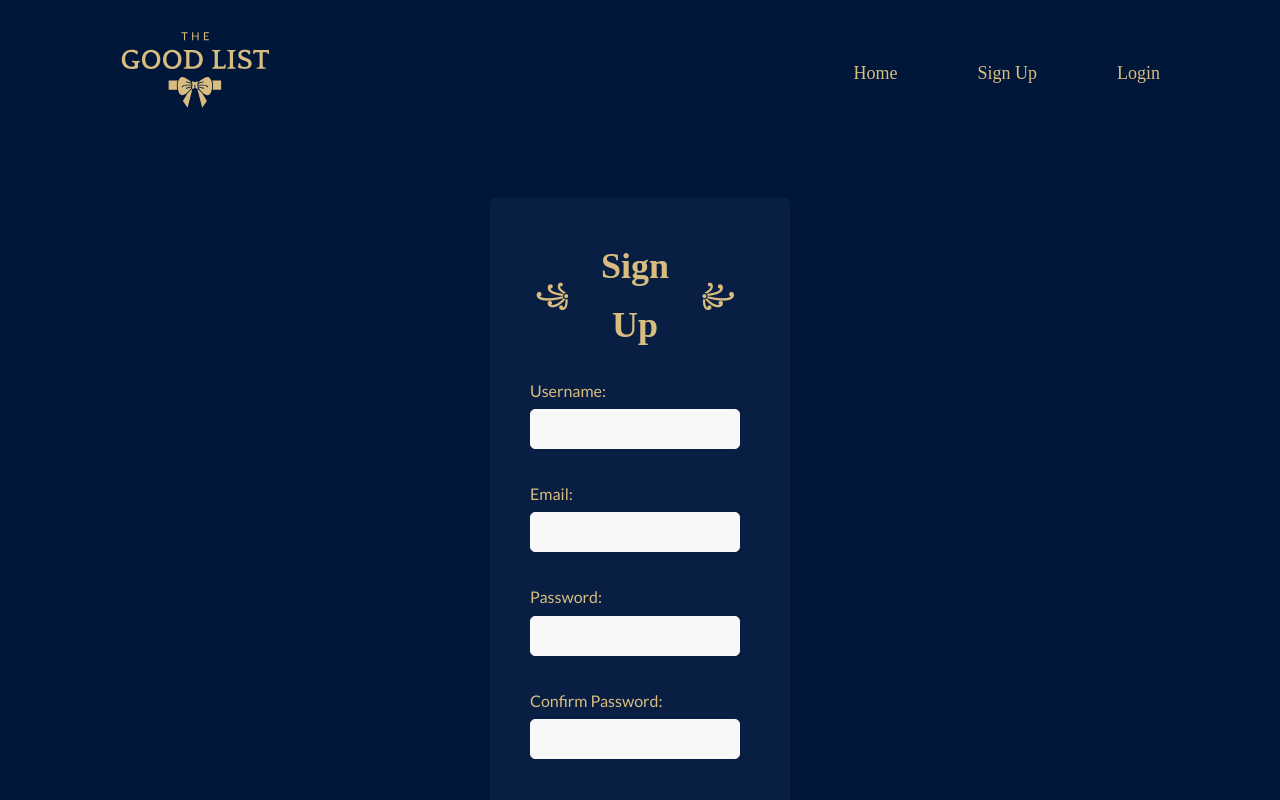
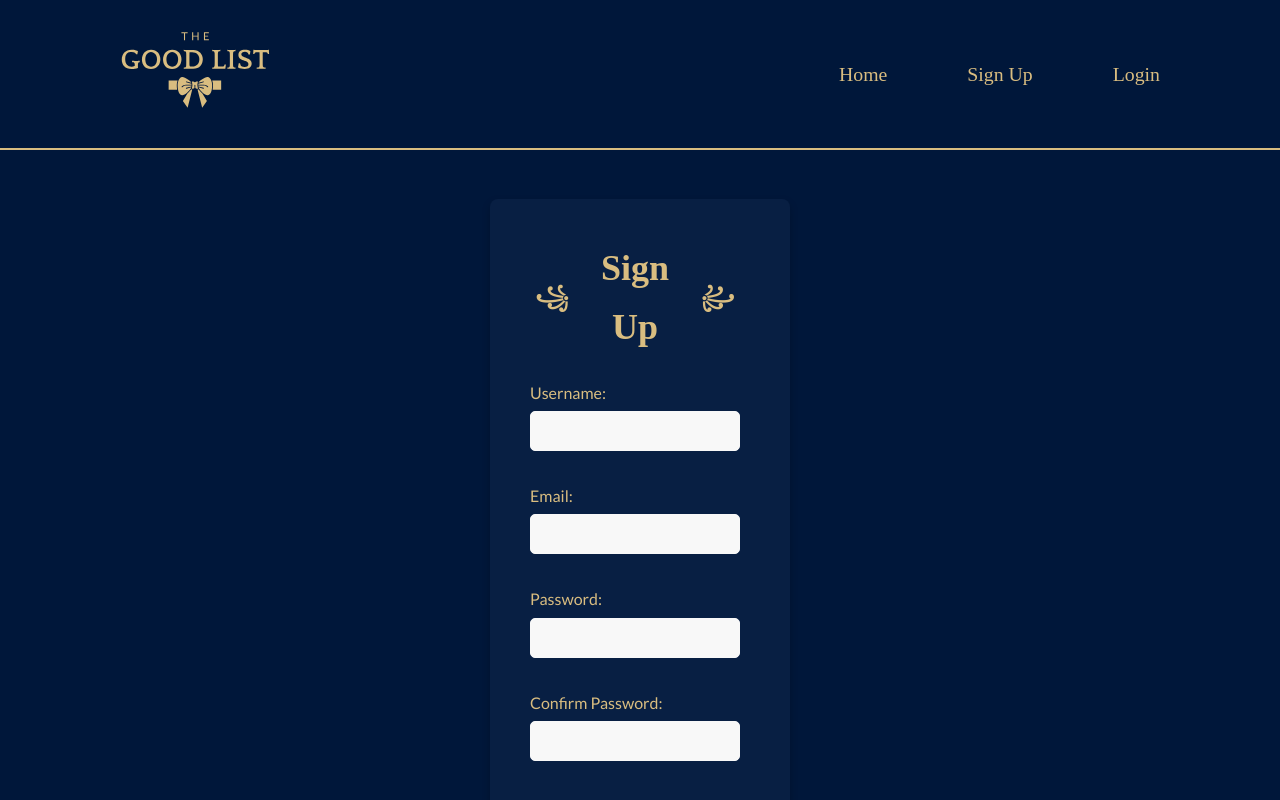
Before and after one commit to SheCodesAus/debugging_ducks_frontend, a React (Vite) app: page /signup in a window 1280 px wide. Shown: the top 800 px of the page. Built offline with nearby package versions, Linux system fonts and the light colour scheme; a web font is replaced by a local one.

Commit message:
removed NavBar styling from HomePage.css to NavBar.css and made the NavBar sticky with a border-bottom

```diff
--- /dev/null
+++ b/src/components/NavBar.css
@@ -0,0 +1,28 @@
+/* --- NAV BAR ON DESKTOP --- */
+
+.navbar {
+  background-color: var(--navy);
+  display: flex;
+  justify-content: space-between;
+  align-items: center;
+  padding: 30px 120px;
+  border-bottom: 2px solid var(--gold);
+  position: sticky;
+  top: 0;
+  z-index: 10;
+}
+
+.logo-image {
+  width: 150px;
+  height: auto;
+}
+
+.navbar .links {
+  display: flex;
+  gap: 80px;
+}
+
+.navbar a {
+  font-family: var(--heading-font);
+  font-size: 1.1rem;
+}
--- a/src/components/NavBar.jsx
+++ b/src/components/NavBar.jsx
@@ -2,6 +2,7 @@ import { Outlet } from "react-router-dom";
 import { useAuth } from "../hooks/use-auth";
 import { Link, useNavigate } from "react-router-dom";
 import Image from "../img/Logo.svg";
+import "./NavBar.css";
 
 function NavBar() {
   const { auth, setAuth } = useAuth();
@@ -20,8 +21,8 @@ function NavBar() {
     <>
       <nav className="navbar">
         {/* Logo Image wrapped with Link */}
-        <Link to="/" className="logo-link">
-          <img src={Image} alt="Logo" className="logo-image" />
+        <Link to="/">
+          <img src={Image} alt="The Good List logo" className="logo-image" />
         </Link>
 
         {/* Links container */}
--- a/src/pages/HomePage.css
+++ b/src/pages/HomePage.css
@@ -1,27 +1,3 @@
-/* --- NAV BAR --- */
-
-.navbar {
-  display: flex;
-  justify-content: space-between;
-  align-items: center;
-  padding: 30px 120px 30px 120px;
-}
-
-.navbar .logo-image {
-  width: 150px;
-  height: auto;
-}
-
-.navbar .links {
-  display: flex;
-  gap: 80px;
-}
-
-.navbar a {
-  font-family: var(--heading-font);
-  font-size: 18px;
-}
-
 /* --- BANNER ON DESKTOP --- */
 
 .banner {
@@ -166,11 +142,6 @@
 }
 
 .feedback-form .logo-image {
-  display: flex;
-  justify-content: center;
-  align-items: center;
-  width: 150px;
-  height: auto;
   margin-bottom: 20px;
 }
 
@@ -306,7 +277,8 @@ textarea {
   color: #f8f8f8;
   font-size: 2em;
   user-select: none;
-  animation: fall 12s linear infinite, drift 15s ease-in-out infinite, rotate 20s linear infinite;
+  animation: fall 12s linear infinite, drift 15s ease-in-out infinite,
+    rotate 20s linear infinite;
   opacity: 0.8;
 }
 
@@ -368,12 +340,14 @@ textarea {
 
 /* Snowflakes from the left */
 .snowflake.left {
-  animation: fall 12s linear infinite, drift 15s ease-in-out infinite, rotate 20s linear infinite;
+  animation: fall 12s linear infinite, drift 15s ease-in-out infinite,
+    rotate 20s linear infinite;
 }
 
 /* Snowflakes from the right */
 .snowflake.right {
-  animation: fall 12s linear infinite, driftRight 15s ease-in-out infinite, rotate 20s linear infinite;
+  animation: fall 12s linear infinite, driftRight 15s ease-in-out infinite,
+    rotate 20s linear infinite;
 }
 
 /* Snowflakes variations */
--- a/src/pages/HomePage.jsx
+++ b/src/pages/HomePage.jsx
@@ -3,7 +3,6 @@ import { useNavigate } from "react-router-dom";
 import "./HomePage.css";
 import { useAuth } from "../hooks/use-auth.js";
 import useLists from "../hooks/use-lists";
-import BannerImage from "../img/Banner-img.jpg";
 import LogoImage from "../img/Logo.svg";
 import FeaturesImage from "../img/features-stand-in.webp";
 import z from "zod";
@@ -121,7 +120,7 @@ function HomePage() {
 
       {/* --- CONTACT FORM --- */}
       <div className="feedback-form">
-        <img src={LogoImage} alt="logo" className="logo-image" />
+        <img src={LogoImage} alt="The Good List logo" className="logo-image" />
         <h1>Contact Form</h1>
         <form onSubmit={handleSubmit}>
           <div className="form-group">
```
